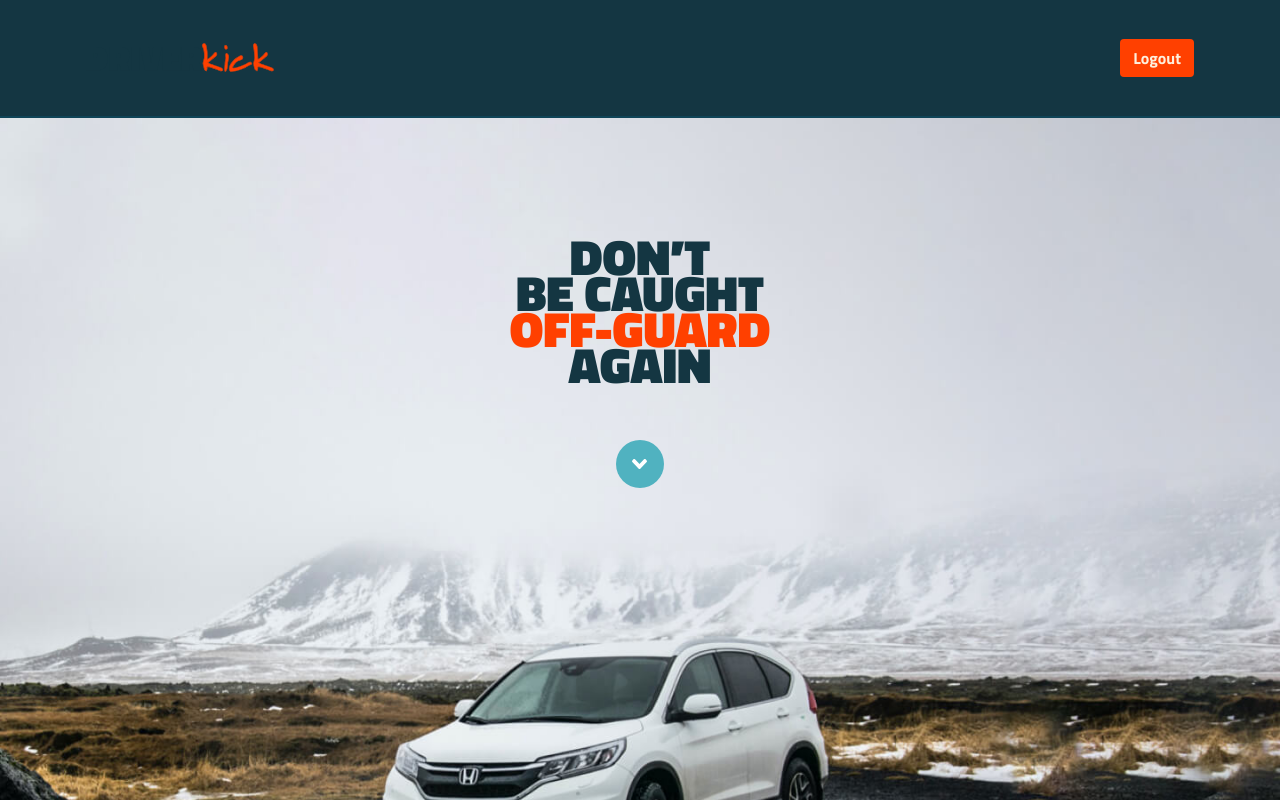
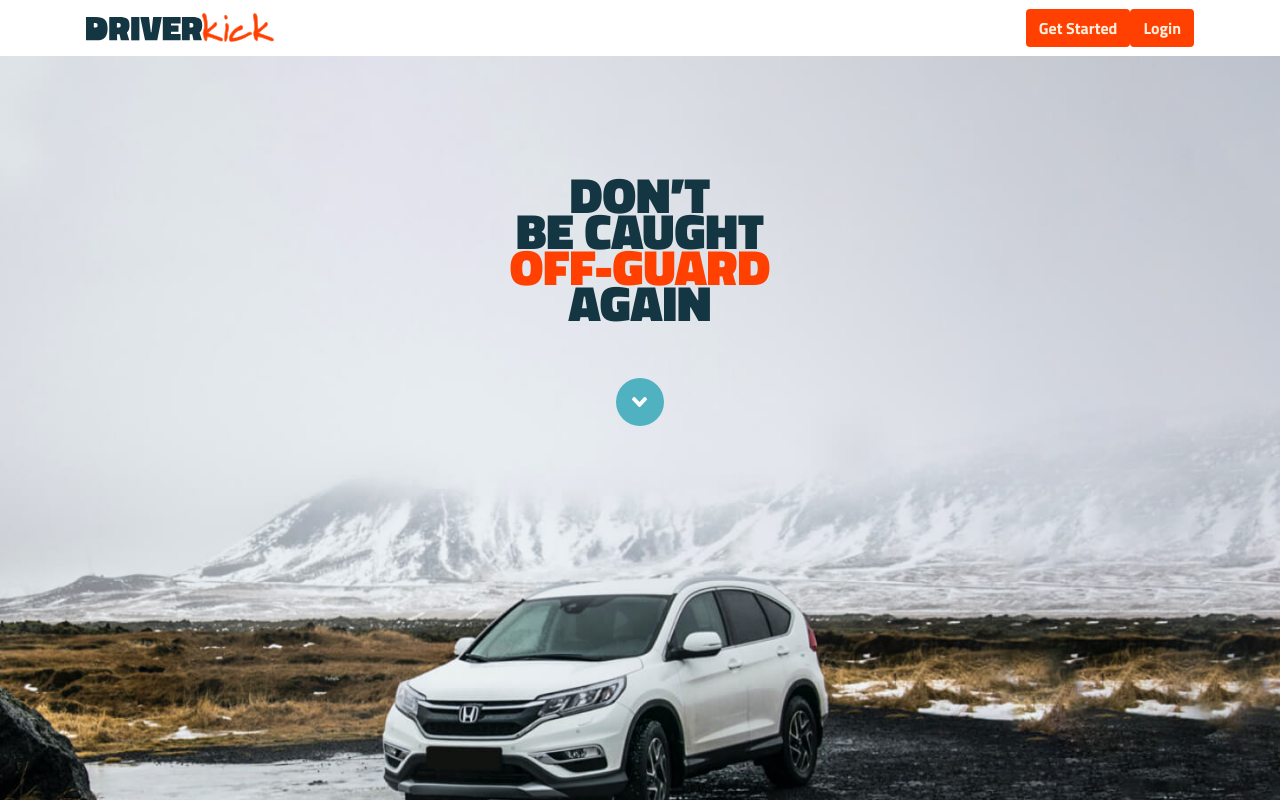
Before and after one commit to NinaRocket/DRIVERkick, a React (Create React App) app in the folder client/: page / in a window 1280 px wide. Shown: the top 800 px of the page. Built offline with nearby package versions, Linux system fonts and the light colour scheme.

Commit message:
Added home nav to Global Nav

```diff
--- a/client/src/components/GlobalNavBar/index.js
+++ b/client/src/components/GlobalNavBar/index.js
@@ -25,6 +25,8 @@ function GlobalNavBar() {
         redirect.push("/login")
     }
 
+    // Signup Buttons
+
 
 
     const formVehicleRedirect = () => {
@@ -39,7 +41,7 @@ function GlobalNavBar() {
 
     return (
         <>
-            <div className={navType === "userDash" || "newVehicle" || "vehicleDash" ? "g__nav-dashboards" : ""}>
+            <div className={!navType === "userDash" || "newVehicle" || "vehicleDash" ? null : "g__nav-dashboards"}>
                 <Navbar className="container navbar justify-content-between flex-column flex-sm-row ">
                     <Navbar.Brand href="/">
                         {navType === "home" || "notFound" ?
@@ -57,13 +59,31 @@ function GlobalNavBar() {
                         }
                     </Navbar.Brand>
                     <Nav>
+                        {/* Home */}
+                        {navType === "home" ?
+                            <div className="g__nav-btn-group">
+                                <button
+                                    id="signupBtn"
+                                    type="button"
+                                    className="btn"
+                                    onClick={signUp}
+                                >
+                                    Get Started
+                        </button>
+                                <button
+                                    type="button"
+                                    className="btn"
+                                    onClick={login}
+                                >
+                                    Login
+                        </button>
+                            </div> : null
+                        }
 
-
-
-
+                        {navType === "userDash" ?
 
                             <div className="g__nav-btn-group">
-                            {!navType === "newVehicle"? <Button className="btn" onClick={formVehicleRedirect}><FaPlus />Add New Vehicle</Button> : null}
+                                {!navType === "newVehicle" ? <Button className="btn" onClick={formVehicleRedirect}><FaPlus />Add New Vehicle</Button> : null}
 
                                 <button
                                     type="button"
@@ -72,7 +92,8 @@ function GlobalNavBar() {
                                 >
                                     Logout
                         </button>
-                        </div>
+                            </div> : null
+                        }
                     </Nav>
                 </Navbar>
             </div>
--- a/client/src/components/VehicleDash/VehicleDashPage/index.js
+++ b/client/src/components/VehicleDash/VehicleDashPage/index.js
@@ -25,7 +25,7 @@ function VehicleDashPage() {
         <div>
             {/* Add modal for mileage */}
             <VehicleCurrentMileageForm />
-            <VehicleNavBar />
+            <GlobalNavBar />
             <VehicleMainWrapper>
                 <MileageTrackerCard mileageTrackingModal={mileageModal} />
                 {/* <VehicleOilChangeCard />
```
Lines whose indentation alone changed are shown as unchanged.
